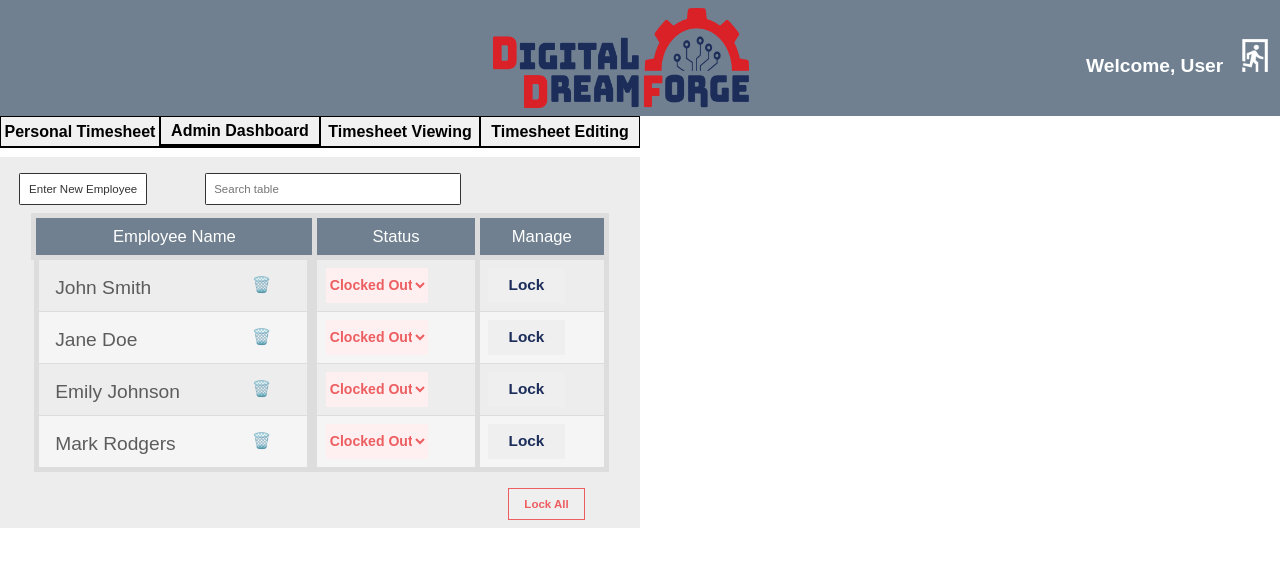
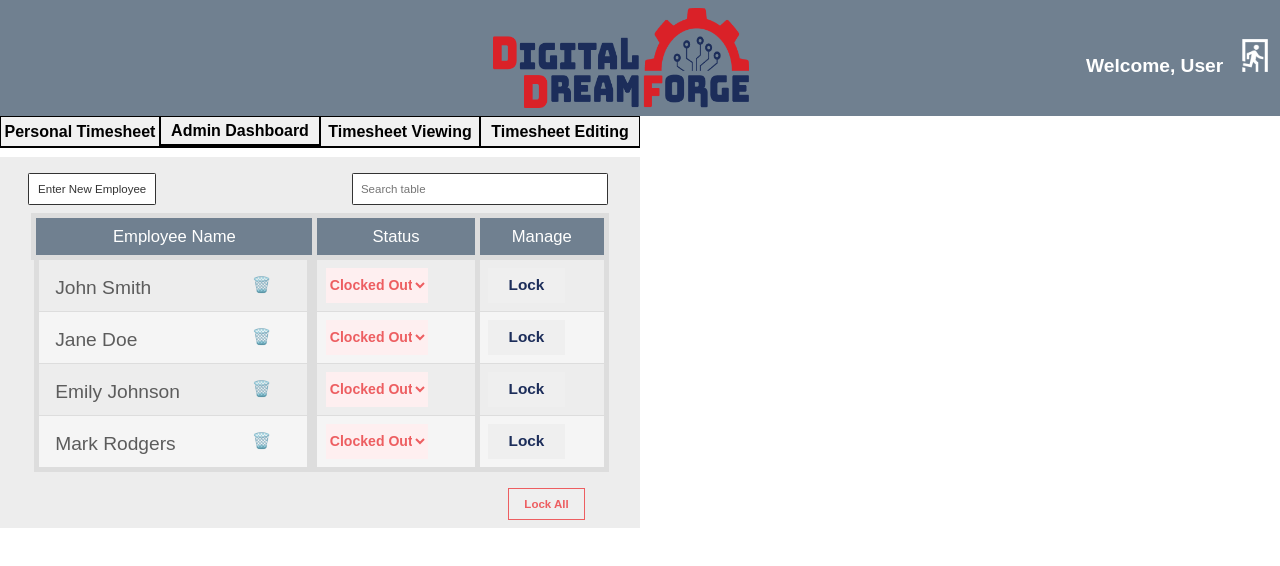
Before and after one commit to IKs2002/Tick-Tock-Tech, a React (Create React App) app: page /DefaultPage in a window 1280 px wide. Shown: the top 566 px of the page. Built offline with nearby package versions, Linux system fonts and the light colour scheme.

Commit message:
Fixing wrong push

```diff
--- a/src/Componets/AddEmployeeForm.css
+++ b/src/Componets/AddEmployeeForm.css
@@ -1,7 +1,7 @@
 .AdminDashboard_EnterNewEmployee {
     width: 10vw;
     height: 4vh;
-    margin-left: 5%;
+    margin-left: 12%;
     margin-bottom: 1vh;
     margin-top: 1vh;
     font-size: 0.9vw;
--- a/src/Componets/AdminTable.css
+++ b/src/Componets/AdminTable.css
@@ -19,10 +19,10 @@
   margin-left: 1vw;
 }
 
-.AdminDashboard_EmployeeAdd {
+.AdminDashboard_SearchEmployee {
   width: 20vw;
   height: 4vh;
-  margin-left: 10.2%;
+  margin-left: 33.6%;
   margin-bottom: 1vh;
   margin-top: 1vh;
   font-size: 0.9vw;
@@ -39,7 +39,7 @@
   border-collapse: collapse;
 }
 
-/* table header (blue row */
+/* table header (blue row) */
 .table th {
   background-color: #708090;
   padding: 0.65vw;
--- a/src/Componets/AdminTable.js
+++ b/src/Componets/AdminTable.js
@@ -201,7 +201,7 @@ const AdminTable = () => {
           <AddEmployeeForm addEmployee={addEmployee} />
           {/* Search table */}
           <input
-            className="AdminDashboard_EmployeeAdd"
+            className="AdminDashboard_SearchEmployee"
             type="text"
             placeholder="  Search table"
           />
```
